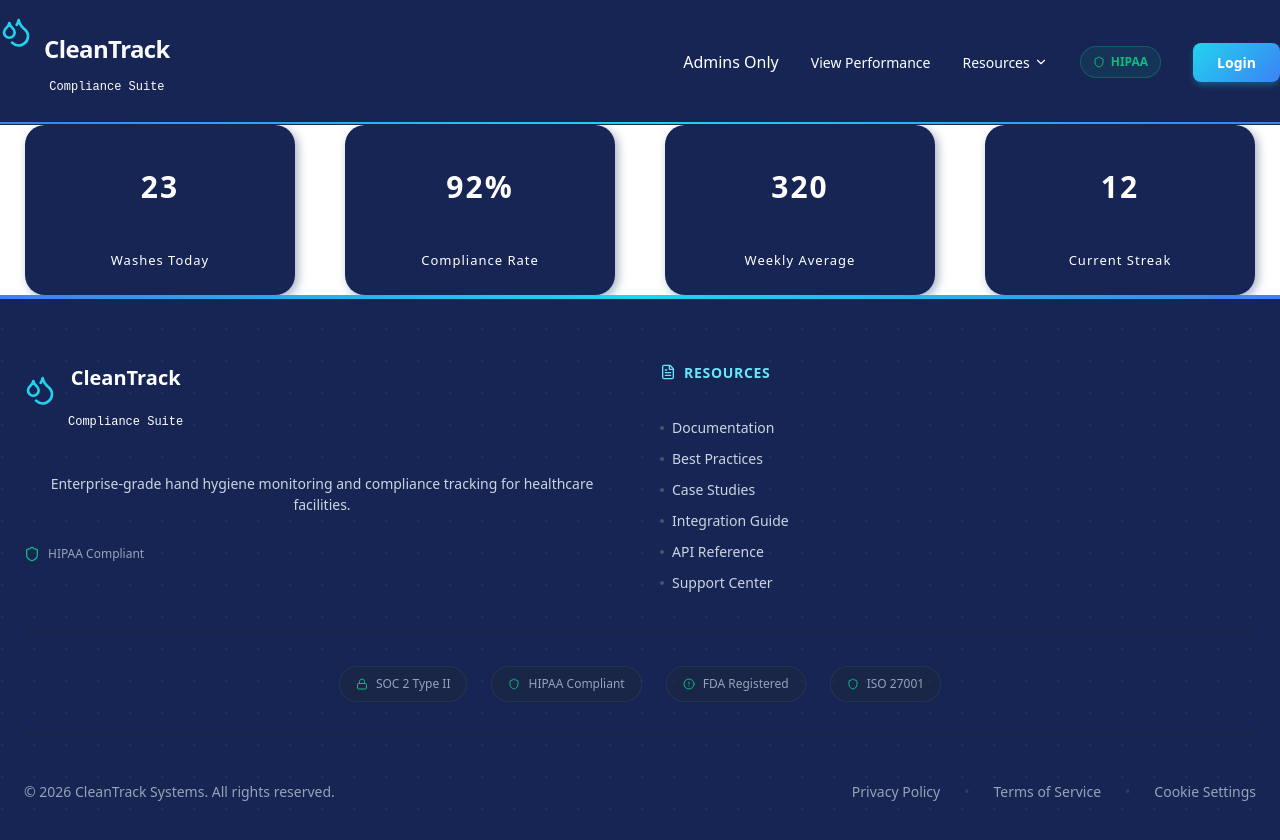
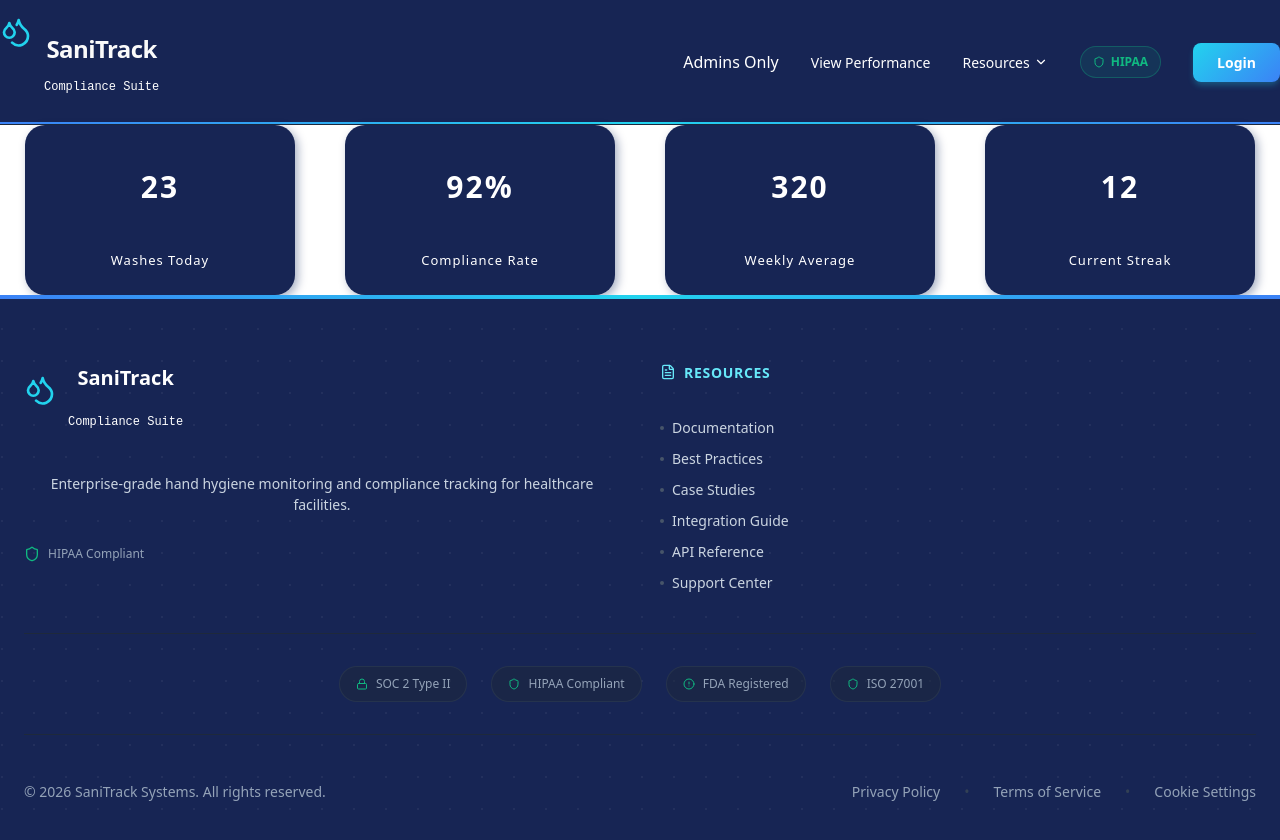
Before and after one commit to elmerpalencia/sanitrackwebsite, a React (Vite) app in the folder sanitrackwebsite/: page / in a window 1280 px wide. Shown: the top 840 px of the page. Built offline with nearby package versions, Linux system fonts and the light colour scheme.

Commit message:
updating header and footer

```diff
--- a/sanitrackwebsite/src/Components/Footer.jsx
+++ b/sanitrackwebsite/src/Components/Footer.jsx
@@ -36,7 +36,7 @@ export default function Footer() {
                 <Droplets size={32} color="#22d3ee" />
               </div>
               <div>
-                <h3 style={footerStyles.brandTitle}>CleanTrack</h3>
+                <h3 style={footerStyles.brandTitle}>SaniTrack</h3>
                 <p style={footerStyles.subtitle}>Compliance Suite</p>
               </div>
             </div>
@@ -99,7 +99,7 @@ export default function Footer() {
         <div style={footerStyles.bottomBar}>
           <div style={bottomContentStyle}>
             <p style={footerStyles.copyright}>
-              © {currentYear} CleanTrack Systems. All rights reserved.
+              © {currentYear} SaniTrack Systems. All rights reserved.
             </p>
             <div style={footerStyles.footerLinks}>
               <a
--- a/sanitrackwebsite/src/Components/Header.jsx
+++ b/sanitrackwebsite/src/Components/Header.jsx
@@ -30,7 +30,7 @@ export default function Header() {
                 <Droplets size={32} color="#22d3ee" />
               </div>
               <div>
-                <h1 style={headerStyles.brandTitle}>CleanTrack</h1>
+                <h1 style={headerStyles.brandTitle}>SaniTrack</h1>
                 <p style={headerStyles.subtitle}>Compliance Suite</p>
               </div>
             </div>
```
Also changed, not shown: 1 other file (tests, documents, lock files or other folders).
